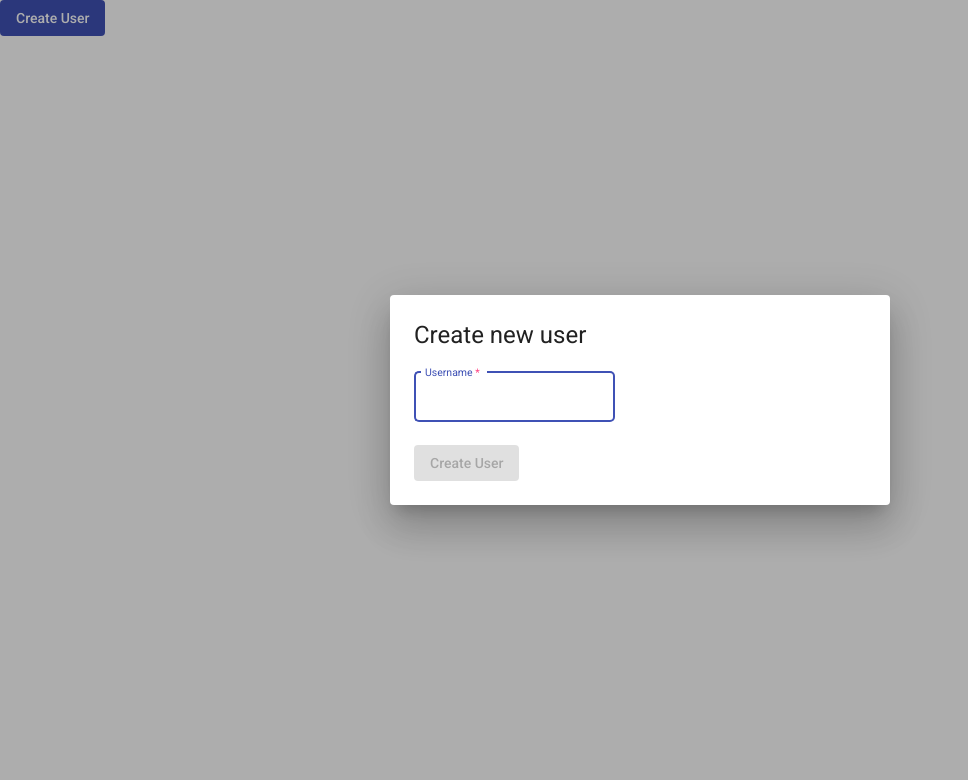
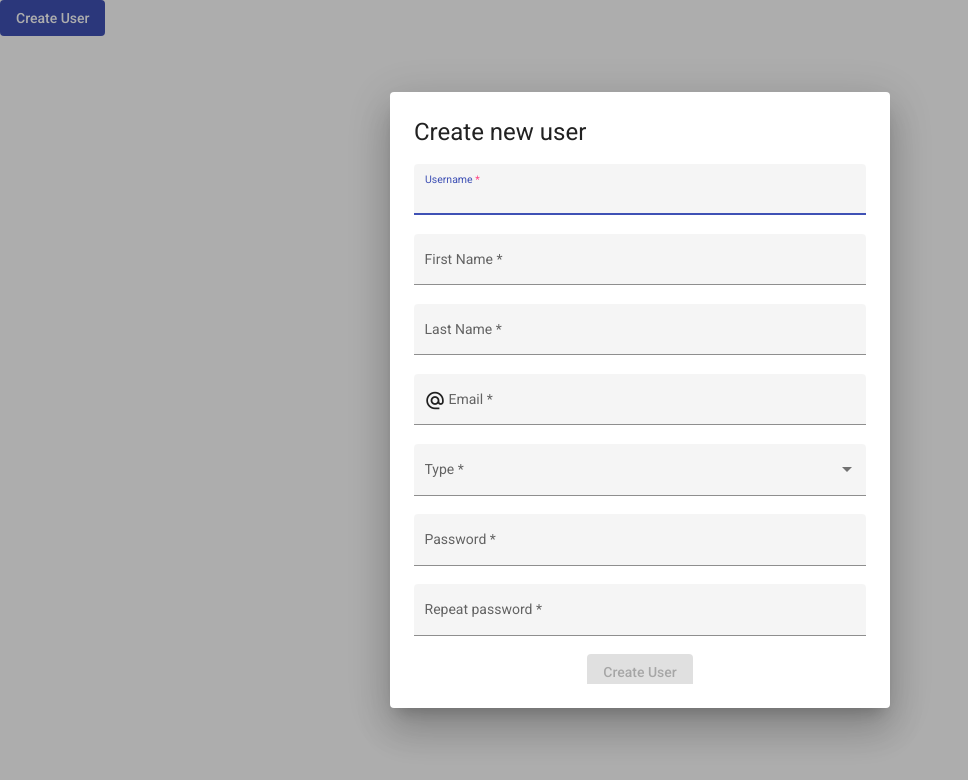
Before and after one commit to dhmfu/user-management, an Angular app: page /users in a window 1280 px wide. Both pictures are taken after a click on the button "Create User". Shown: the top 780 px of the page, without its empty margins (0-968 px from the left). Built offline with nearby package versions, Linux system fonts and the light colour scheme.

Commit message:
implemented form controls with validation

```diff
--- /dev/null
+++ b/src/app/shared/directives/same-value-validator.directive.ts
@@ -0,0 +1,41 @@
+import { Directive, Input, OnDestroy } from '@angular/core';
+import { AbstractControl, NG_VALIDATORS, ValidationErrors, Validator } from '@angular/forms';
+import { Subscription } from 'rxjs';
+
+@Directive({
+  selector: '[appSameValueValidator]',
+  standalone: true,
+  providers: [
+    {
+      provide: NG_VALIDATORS,
+      useExisting: SameValueValidatorDirective,
+      multi: true
+    }
+  ]
+})
+export class SameValueValidatorDirective implements Validator, OnDestroy {
+  @Input('appSameValueValidator') otherControl!: AbstractControl;
+
+  private subscription!: Subscription;
+
+  constructor() { }
+
+  ngOnDestroy(): void {
+    this.subscription.unsubscribe();
+  }
+
+  validate(control: AbstractControl): ValidationErrors | null {
+    if (control.value !== this.otherControl.value) {
+      return { valueMismatch: true };
+    }
+
+    return null;
+  }
+
+  registerOnValidatorChange(fn: () => void): void {
+    this.subscription = this.otherControl.valueChanges.subscribe(() => {
+      fn();
+    });
+  }
+
+}
--- a/src/app/users/components/user-form/user-form.component.html
+++ b/src/app/users/components/user-form/user-form.component.html
@@ -1,17 +1,89 @@
 <h1 mat-dialog-title>{{ title }}</h1>
 
 <form mat-dialog-content #form="ngForm" (ngSubmit)="onSubmit()">
-  <mat-form-field appearance="outline">
+  <mat-form-field appearance="fill">
     <mat-label>Username</mat-label>
-    <input matInput placeholder="Placeholder" name="username" required [(ngModel)]="user.username">
+    <input
+      #username="ngModel"
+      matInput
+      name="username"
+      required
+      [(ngModel)]="user.username"
+      [ngModelOptions]="{ updateOn: 'blur' }"
+      appUsernameTaken
+    >
+    <mat-spinner *ngIf="username.pending" matSuffix diameter="20"></mat-spinner>
   </mat-form-field>
 
-  <div>
+  <mat-form-field appearance="fill">
+    <mat-label>First Name</mat-label>
+    <input matInput name="first-name" required [(ngModel)]="user.firstName">
+  </mat-form-field>
+
+  <mat-form-field appearance="fill">
+    <mat-label>Last Name</mat-label>
+    <input matInput name="last-name" required [(ngModel)]="user.lastName">
+  </mat-form-field>
+
+  <mat-form-field appearance="fill">
+    <mat-label>Email</mat-label>
+    <span matPrefix><mat-icon>alternate_email</mat-icon></span>
+    <input #email="ngModel" matInput name="email" required email [(ngModel)]="user.email">
+    <mat-error *ngIf="email.hasError('email')">
+      Please specify a correct email address
+    </mat-error>
+  </mat-form-field>
+
+  <mat-form-field appearance="fill">
+    <mat-label>Type</mat-label>
+    <mat-select name="type" required [(ngModel)]="user.type">
+      <mat-option *ngFor="let type of types" [value]="type">
+        {{ type }}
+      </mat-option>
+    </mat-select>
+  </mat-form-field>
+
+  <mat-form-field
+    appearance="fill"
+    [class.password-incorrect]="password.hasError('pattern')"
+  >
+    <mat-label>Password</mat-label>
+    <input
+      #password="ngModel"
+      matInput
+      name="password"
+      type="password"
+      required
+      pattern="^(?=.*[a-zA-Z])(?=.*\d).{8,}$"
+      [(ngModel)]="user.password"
+    >
+    <mat-error *ngIf="password.hasError('pattern')">
+      Password must contain at least one letter, at least one number and be at least 8 characters long
+    </mat-error>
+  </mat-form-field>
+
+  <mat-form-field appearance="fill">
+    <mat-label>Repeat password</mat-label>
+    <input
+      #repeatPassword="ngModel"
+      matInput
+      name="repeat-password"
+      type="password"
+      required
+      [appSameValueValidator]="password.control"
+      [(ngModel)]="user.repeatPassword"
+    >
+    <mat-error *ngIf="repeatPassword.hasError('valueMismatch')">
+      Passwords don't match
+    </mat-error>
+  </mat-form-field>
+
+  <div *ngIf="isNewUser" class="new-user-actions">
     <button
       mat-flat-button
       color="primary"
       type="submit"
-      [disabled]="form.invalid"
+      [disabled]="form.invalid || username.pending"
     >
       Create User
     </button>
--- a/src/app/users/components/user-form/user-form.component.scss
+++ b/src/app/users/components/user-form/user-form.component.scss
@@ -0,0 +1,13 @@
+mat-form-field {
+  display: block;
+  width: 100%;
+}
+
+.password-incorrect.ng-touched {
+  margin-bottom: 1rem;
+}
+
+.new-user-actions {
+  display: flex;
+  justify-content: center;
+}
--- a/src/app/users/components/user-form/user-form.component.ts
+++ b/src/app/users/components/user-form/user-form.component.ts
@@ -1,9 +1,20 @@
 import { Component, OnInit } from '@angular/core';
-import {MatDialogRef} from '@angular/material/dialog';
+import { MatDialogRef } from '@angular/material/dialog';
 
+
+enum UserType {
+  Admin = 'Admin',
+  Driver = 'Driver'
+}
 
 interface User {
   username: string | null;
+  firstName: string | null;
+  lastName: string | null;
+  email: string | null;
+  type: UserType | null;
+  password: string | null;
+  repeatPassword: string | null;
 }
 
 @Component({
@@ -14,15 +25,32 @@ interface User {
 export class UserFormComponent implements OnInit {
   title = 'Create new user';
 
-  user: User = { username: null };
+  user!: User;
+
+  isNewUser = true;
+
+  readonly types: UserType[] = [UserType.Admin, UserType.Driver];
 
   constructor(private dialogRef: MatDialogRef<UserFormComponent>) { }
 
   ngOnInit(): void {
+    this.user = this.createBlankUser();
   }
 
   onSubmit(): void {
     this.dialogRef.close(this.user);
   }
 
+  private createBlankUser(): User {
+    return {
+      username: null,
+      firstName: null,
+      lastName: null,
+      email: null,
+      type: null,
+      password: null,
+      repeatPassword: null
+    };
+  }
+
 }
--- /dev/null
+++ b/src/app/users/directives/username-taken.directive.ts
@@ -0,0 +1,23 @@
+import { Directive, forwardRef } from '@angular/core';
+import { AbstractControl, AsyncValidator, NG_ASYNC_VALIDATORS, ValidationErrors } from '@angular/forms';
+import { Observable, delay, of } from 'rxjs';
+
+@Directive({
+  selector: '[appUsernameTaken]',
+  standalone: true,
+  providers: [
+    {
+      provide: NG_ASYNC_VALIDATORS,
+      useExisting: forwardRef(() => UsernameTakenDirective),
+      multi: true
+    }
+  ]
+})
+export class UsernameTakenDirective implements AsyncValidator {
+  constructor() { }
+
+  validate(control: AbstractControl): Observable<ValidationErrors | null> {
+    return of(null).pipe(delay(2000));
+  }
+
+}
```
Also changed, not shown: src/app/users/users.module.ts (+10 -0 lines), 2 other files (tests, documents, lock files or other folders).
